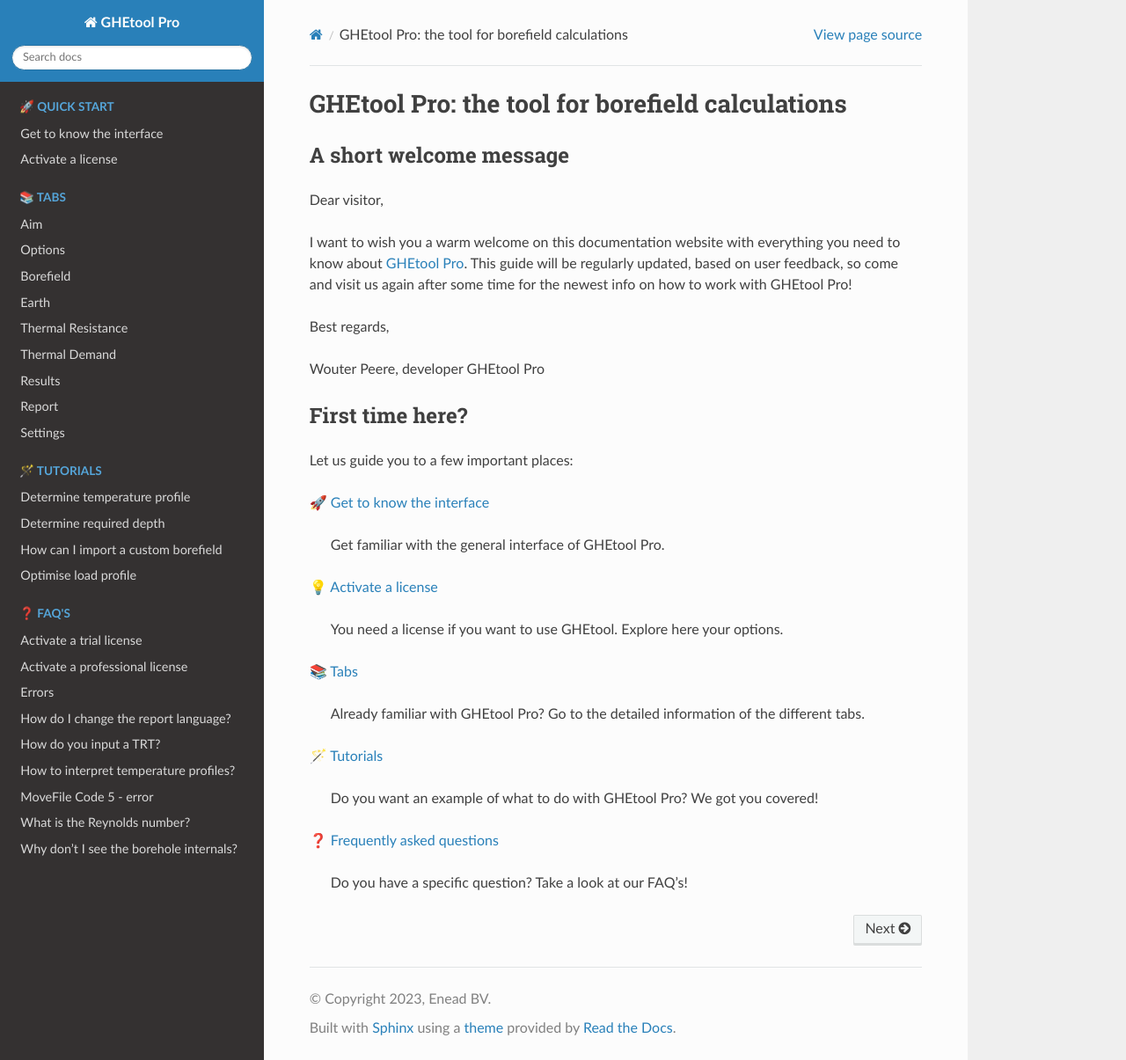
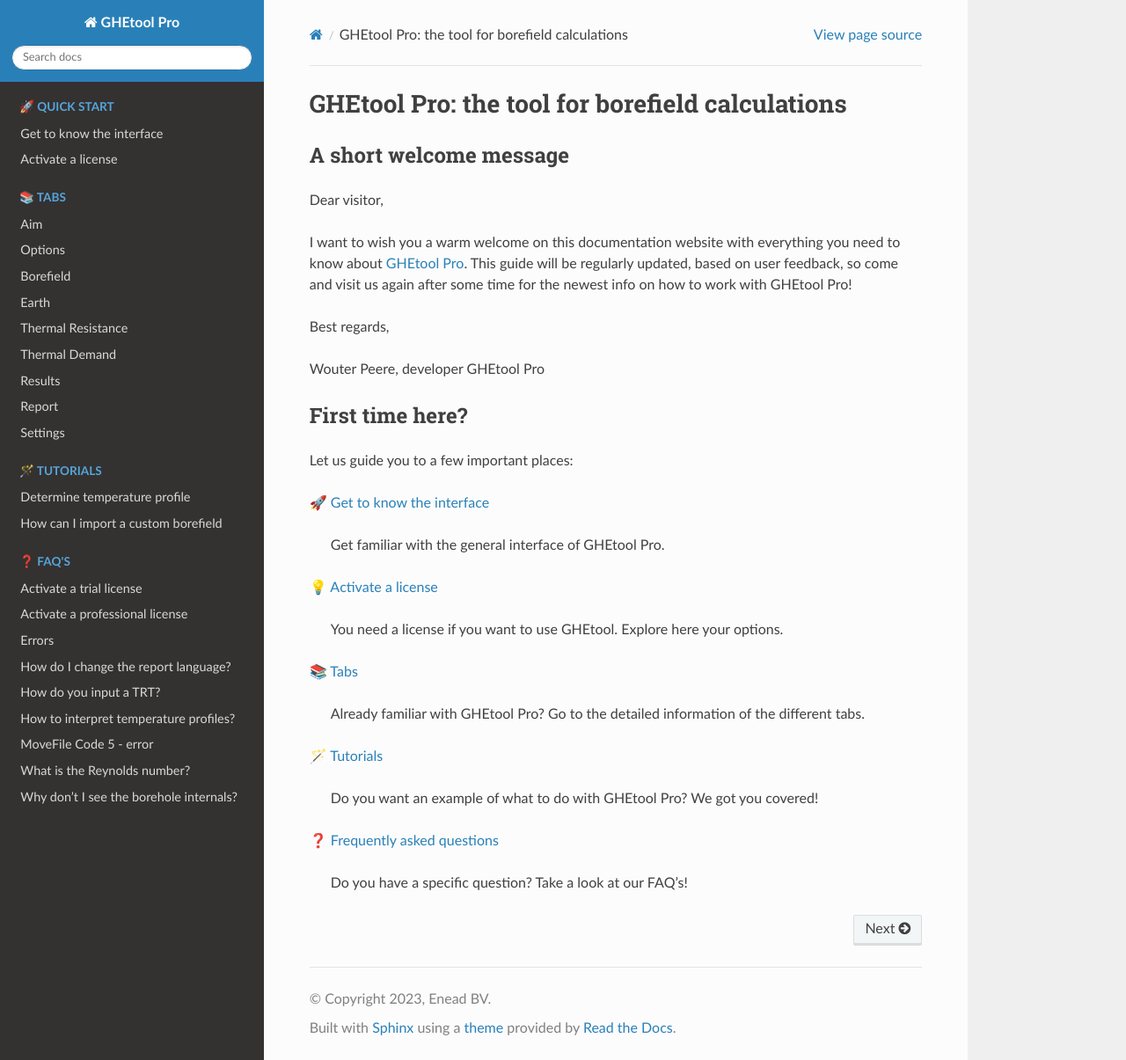
Before and after one commit to novakgeoenergie/GHEToolManual, a Sphinx documentation site: the page built from docs/index.rst, in a window 1280 px wide and 1205 px high. Shown: the whole window at 88% size. Built offline with Sphinx 7.4.7 and the Read the Docs theme 2.0.0, drawn with Linux system fonts in a browser that asks for light colours; pages that are not in the unit, such as notebooks, are missing from menus.

Commit message:
Remove not written articles

```diff
--- a/docs/index.rst
+++ b/docs/index.rst
@@ -31,9 +31,7 @@
     :hidden:
 
     sources/tutorial/determine_temperature_profile.rst
-    sources/tutorial/determine_required_depth.rst
     sources/tutorial/create_custom_borefield.rst
-    sources/tutorial/optimise_load_profile.rst
 
 .. toctree::
     :caption: ❓ FAQ's
--- a/docs/sources/tutorial/tutorial.rst
+++ b/docs/sources/tutorial/tutorial.rst
@@ -7,6 +7,4 @@
     :maxdepth:1
 
     /determine_temperature_profile.rst
-    /determine_required_depth.rst
     /create_custom_borefield.rst
-    /optimise_load_profile.rst
```
